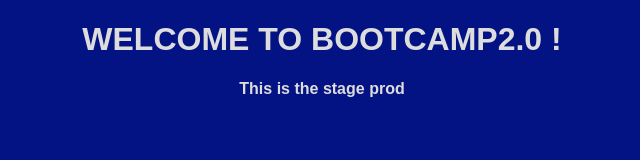
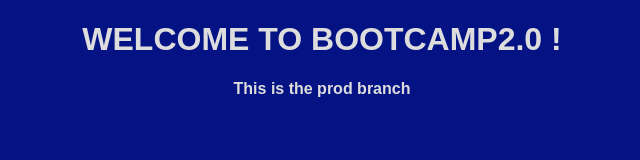
Before and after one commit to bpontiz/lab-app-test, a website: page app/index.html in a window 1280 px wide. Shown: the full height of the page, 318-958 px from the left. Drawn offline with Linux system fonts and the light colour scheme.

Commit message:
[update] index.html

```diff
--- a/app/index.html
+++ b/app/index.html
@@ -7,6 +7,6 @@
 </head>
 <body style="background-color: #041384; color: #DDD; font-family: Arial, Helvetica, sans-serif; text-align: center;">
     <h1>WELCOME TO BOOTCAMP2.0 !</h1>
-    <h4>This is the stage prod</h4>
+    <h4>This is the prod branch</h4>
 </body>
 </html>
```
